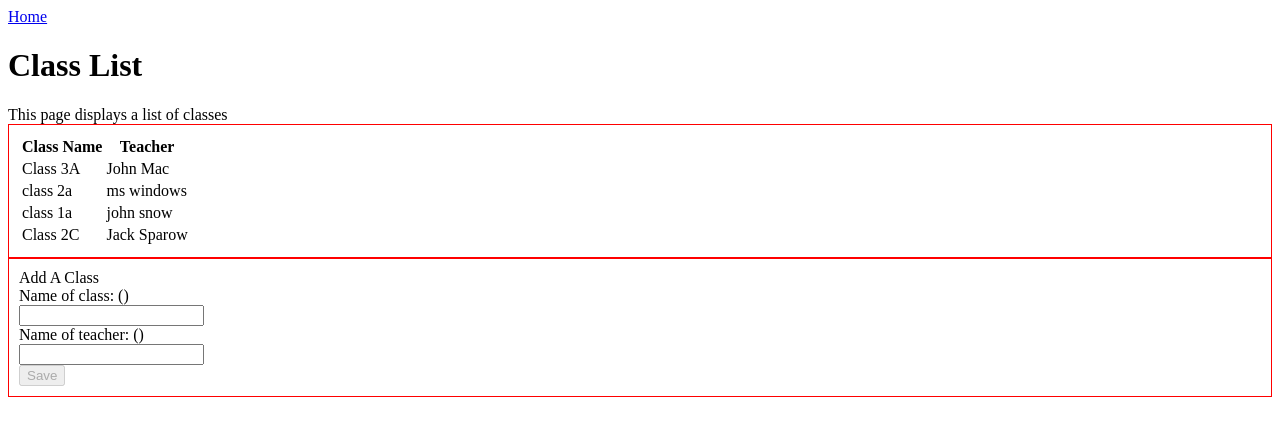
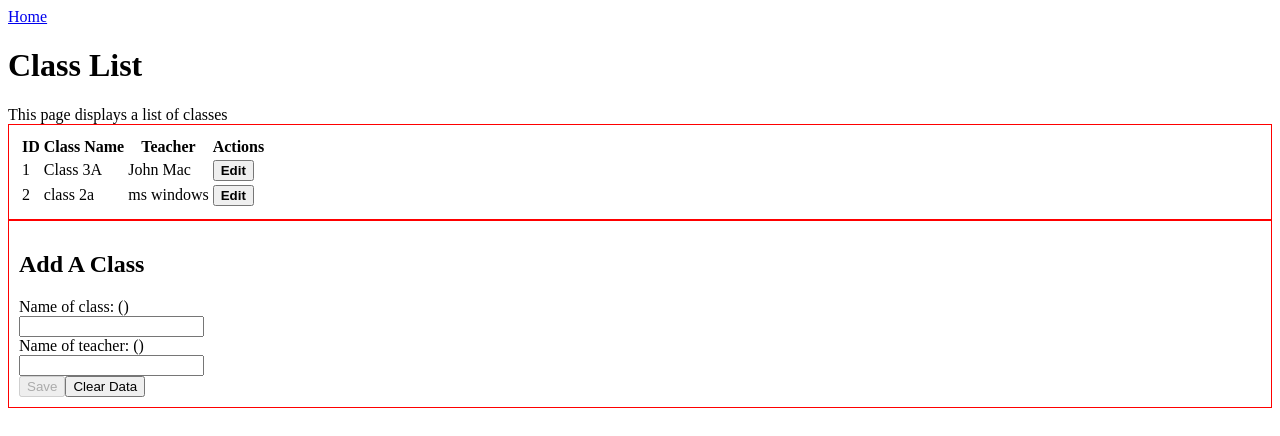
Before and after one commit to ajeebkp23/schoolapp, a Vue app: page / in a window 1280 px wide. Shown: the top 436 px of the page. Built offline with nearby package versions, Linux system fonts and the light colour scheme.

Commit message:
Edit Update completed

```diff
--- a/src/components/ClassForm.vue
+++ b/src/components/ClassForm.vue
@@ -3,22 +3,43 @@ import { useClassListStore } from "../stores/classList";
 
 export default {
   methods: {
-    showMe() {
-      if (this.nameOfClass != "" && this.nameOfTeacher != "") {
-        this.classListState.add({
-          name: this.nameOfClass,
-          teacher: this.nameOfTeacher,
-        });
-        this.nameOfClass = "";
-        this.nameOfTeacher = "";
+    saveOrUpdate() {
+      if (
+        this.classListState?.editItem?.name != "" &&
+        this.classListState?.editItem?.teacher != ""
+      ) {
+        var newitem = {
+          name: this.classListState?.editItem?.name,
+          teacher: this.classListState?.editItem?.teacher,
+        };
+        if (this.isEdit) {
+          var thisItemId = this.classListState.editItem.id;
+          var existingItemIndex = this.classListState.classList.findIndex(
+            function (item) {
+              return item.id == thisItemId;
+            }
+          );
+          this.classListState.classList[existingItemIndex] = {
+            id: thisItemId,
+            ...newitem,
+          };
+        } else {
+          var max = Math.max.apply(
+            Math,
+            this.classListState.classList.map((item) => item.id)
+          );
+          var nextId = max + 1;
+          this.classListState.add({
+            id: nextId,
+            ...newitem,
+          });
+        }
+        this.clearData();
       }
     },
-  },
-  data() {
-    return {
-      nameOfClass: "",
-      nameOfTeacher: "",
-    };
+    clearData() {
+      this.classListState.editItem = {};
+    },
   },
   setup() {
     const classListState = useClassListStore();
@@ -26,21 +47,33 @@ export default {
       classListState,
     };
   },
+  computed: {
+    isEdit() {
+      return this.classListState.editItem.id != undefined;
+    },
+  },
 };
 </script>
 
 <template>
-  Add A Class
+  <h2>
+    {{ isEdit ? "Edit" : "Add" }} A Class
+    {{ isEdit ? `(${this.classListState?.editItem?.id})` : "" }}
+  </h2>
   <div>
-    <div>Name of class: ({{ nameOfClass }})</div>
-    <div><input v-model="nameOfClass" /></div>
-    <div>Name of teacher: ({{ nameOfTeacher }})</div>
-    <div><input v-model="nameOfTeacher" /></div>
+    <div>Name of class: ({{ this.classListState.editItem.name }})</div>
+    <div><input v-model="this.classListState.editItem.name" /></div>
+    <div>Name of teacher: ({{ this.classListState.editItem.teacher }})</div>
+    <div><input v-model="this.classListState.editItem.teacher" /></div>
     <button
-      :disabled="nameOfClass == '' || nameOfTeacher == ''"
-      @click="showMe"
+      :disabled="
+        !Boolean(this.classListState.editItem.name) ||
+        !Boolean(this.classListState.editItem.teacher)
+      "
+      @click="saveOrUpdate"
     >
-      Save
+      {{ isEdit ? "Update" : "Save" }}
     </button>
+    <button @click="clearData">Clear Data</button>
   </div>
 </template>
--- a/src/components/ClassView.vue
+++ b/src/components/ClassView.vue
@@ -8,18 +8,27 @@ export default {
       classListState,
     };
   },
+  methods: {
+    editAction(item) {
+      this.classListState.editItem = {...item};
+    },
+  },
 };
 </script>
 
 <template>
   <table>
     <tr>
+      <th>ID</th>
       <th>Class Name</th>
       <th>Teacher</th>
+      <th>Actions</th>
     </tr>
     <tr v-for="item in classListState.classList" v-bind:key="item.name">
+      <td>{{ item.id }}</td>
       <td>{{ item.name }}</td>
       <td>{{ item.teacher }}</td>
+      <td><button @click="editAction(item)">Edit</button></td>
     </tr>
   </table>
 </template>
--- a/src/stores/classList.js
+++ b/src/stores/classList.js
@@ -7,20 +7,15 @@ export const useClassListStore = defineStore({
       {
         name: "Class 3A",
         teacher: "John Mac",
+        id: 1,
       },
       {
         name: "class 2a",
         teacher: "ms windows",
-      },
-      {
-        name: "class 1a",
-        teacher: "john snow",
-      },
-      {
-        name: "Class 2C",
-        teacher: "Jack Sparow",
+        id: 2,
       },
     ],
+    editItem: {},
   }),
   getters: {
     // doubleCount: (state) => state.counter * 2,
```
